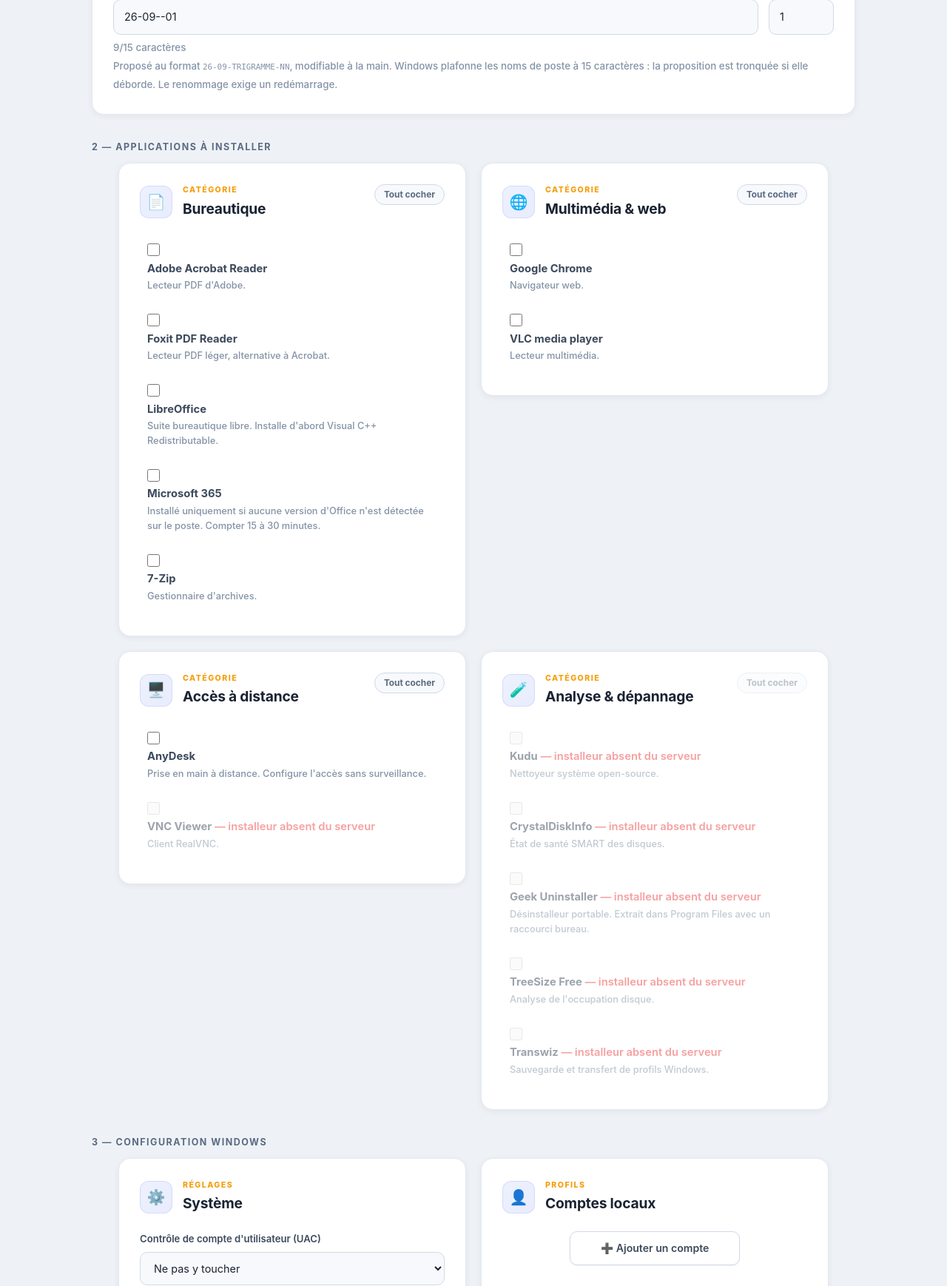
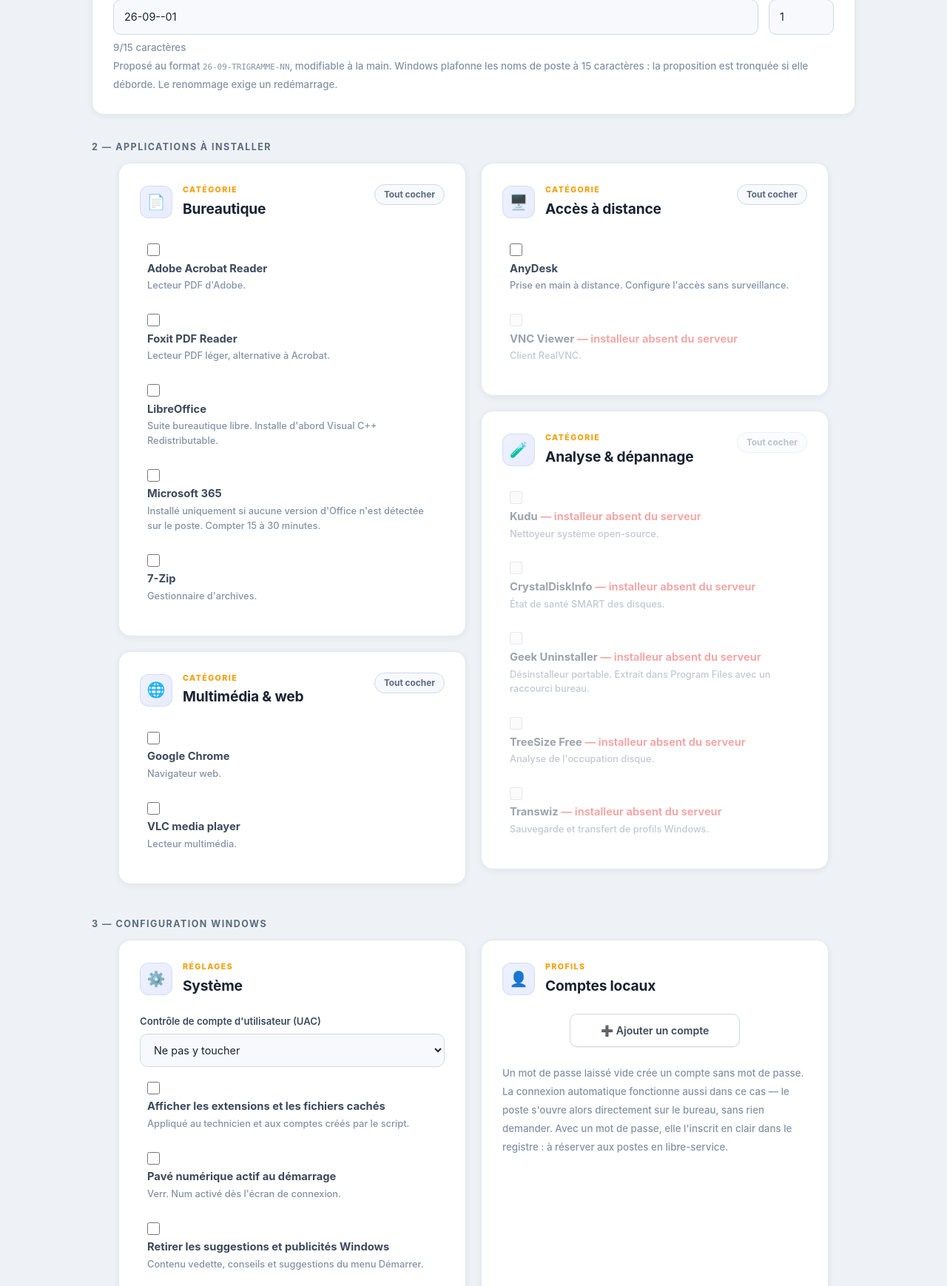
Before and after one commit to Pavupaprix/toshiba_manager, a Flask app: page /poste/ in a window 1280 px wide. Shown: the part 901-2639 px from the top of the page at 74% size. Run offline with Flask 3, Linux system fonts and the light colour scheme.

Commit message:
fix: plus de vide entre les cartes de categories
Dans une grille, les lignes s'alignent sur la carte la plus haute : sous
"Multimedia & web", qui ne contient que deux entrees, s'ouvrait un vide
de plusieurs centaines de pixels avant la rangee suivante.

Les cartes passent en colonnes typographiques : elles s'empilent et le
navigateur equilibre les hauteurs. Mesure apres changement, les deux
colonnes se terminent au meme pixel. L'equilibrage restera correct si des
applications sont ajoutees au catalogue, sans rien a reajuster.

Co-Authored-By: Claude Opus 5 <noreply@anthropic.com>

```diff
--- a/ToshibaManager 1/ToshibaManager/static/style.css
+++ b/ToshibaManager 1/ToshibaManager/static/style.css
@@ -2221,17 +2221,25 @@ a.btn { text-decoration: none; }
 /* Les quatre categories d applications tiennent sur une rangee des que la
    largeur le permet, plutot que trois puis une orpheline. Classe dediee :
    .smtp-grid--trois sert aussi a la page des copieurs. */
-/* Deux colonnes, pas quatre : a quatre les cartes tombaient a 225 px, les
-   titres passaient sur deux lignes et le bouton "Tout cocher" etait rogne.
-   Deux rangees de deux placent aussi "Analyse & depannage" a cote d'"Acces a
-   distance", ce qui etait la demande. */
+/* Colonnes typographiques plutot qu'une grille : dans une grille, les lignes
+   s'alignent sur la carte la plus haute, ce qui creusait un grand vide sous
+   "Multimedia & web", qui ne contient que deux entrees. En colonnes, les
+   cartes s'empilent et le navigateur equilibre les hauteurs tout seul --
+   y compris si des applications sont ajoutees plus tard. */
 .poste-grille-apps {
-    grid-template-columns: repeat(2, minmax(0, 1fr));
-    align-items: start;
+    display: block;
+    column-count: 2;
+    column-gap: 20px;
+}
+
+.poste-grille-apps > section {
+    break-inside: avoid;
+    -webkit-column-break-inside: avoid;
+    margin: 0 0 20px;
 }
 
 @media (max-width: 760px) {
-    .poste-grille-apps { grid-template-columns: 1fr; }
+    .poste-grille-apps { column-count: 1; }
 }
 
 /* L'en-tete de carte : le titre peut se retrecir, le bouton jamais. Sans
```
